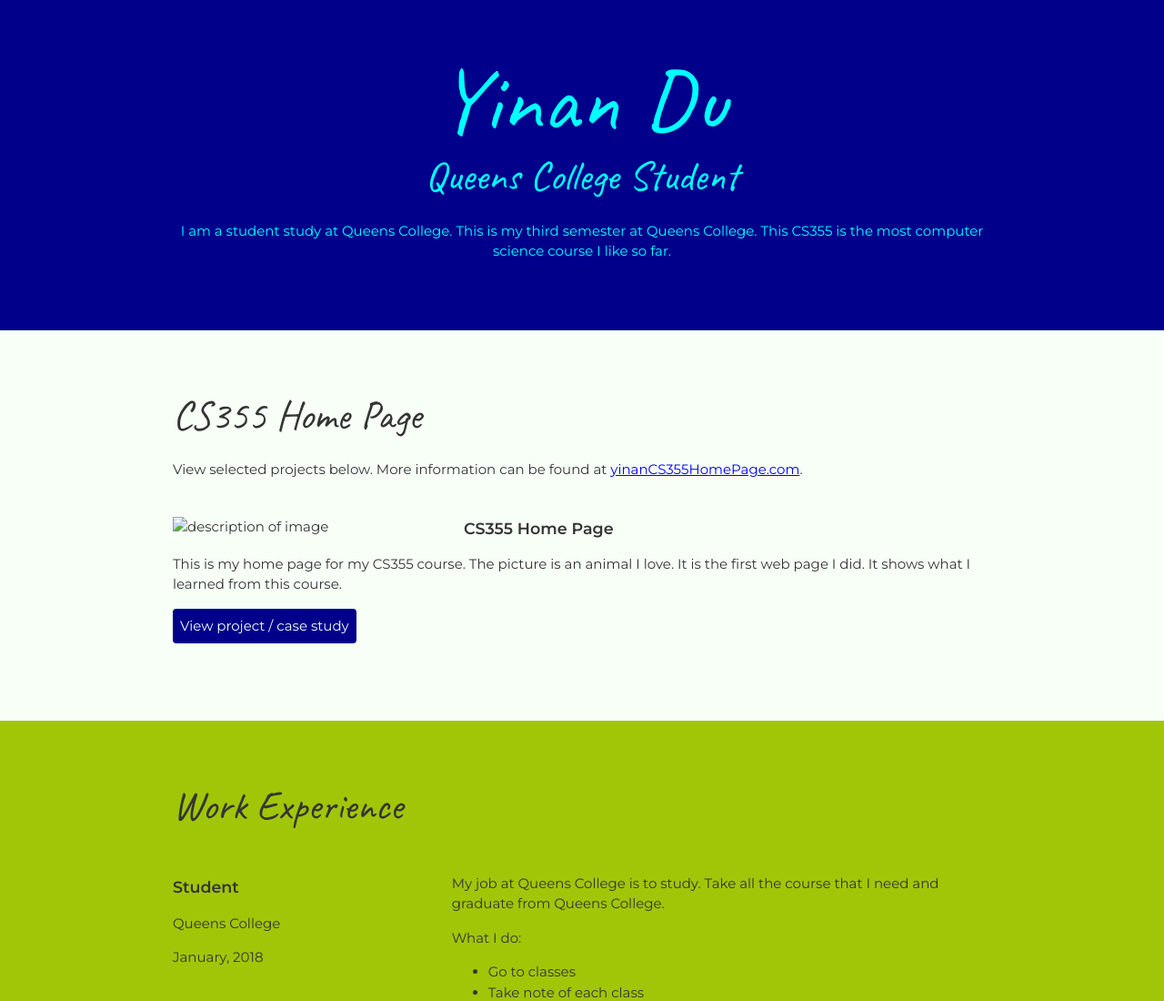
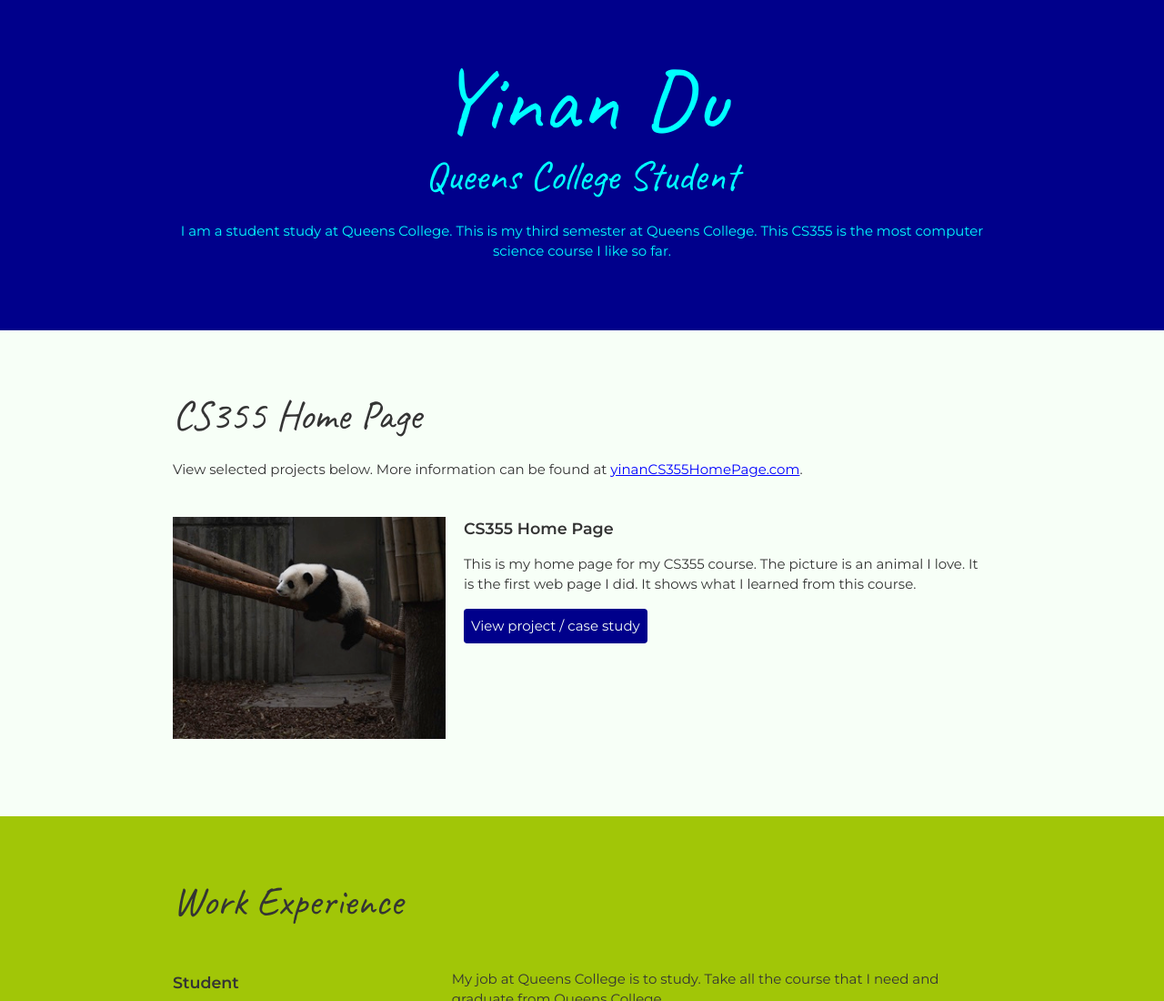
Before and after one commit to yinan0319/yinan0319.github.io, a plain HTML site: page cssExercise.html in a window 1280 px wide. Shown: the top 1100 px of the page at 91% size. Drawn offline with Linux system fonts and the light colour scheme.

Commit message:
Update cssExercise.html

```diff
--- a/cssExercise.html
+++ b/cssExercise.html
@@ -31,7 +31,7 @@
 
         <!-- Copy the whole <section> block to add more projects. -->
         <section class="project-item">
-          <img src="images/thumbnail-1.jpg" alt="description of image">
+          <img src="https://yinan0319.github.io/CS355Exercise/Images/thumbnail-1.jpg" alt="description of image">
           <h3>CS355 Home Page</h3>
           <p>This is my home page for my CS355 course. The picture is an animal I love. It is the first
             web page I did. It shows what I learned from this course.
```
